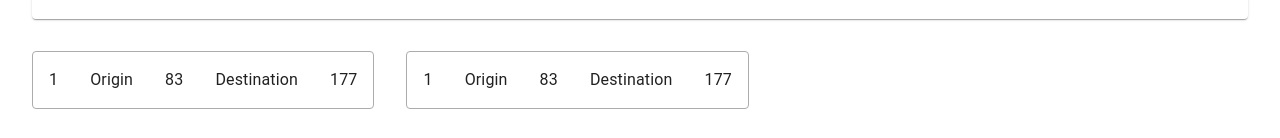
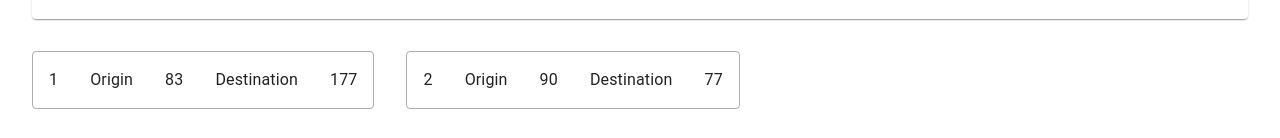
Before and after one commit to marcelitocosicoljr/istoppweb, a Next.js app: page /ivan in a window 1280 px wide. Shown: the part 1010-1148 px from the top of the page. Built offline with nearby package versions, Linux system fonts and the light colour scheme.

Commit message:
Update ivan.jsx

```diff
--- a/pages/ivan.jsx
+++ b/pages/ivan.jsx
@@ -5,6 +5,7 @@ import InfoCard from "components/UI/InfoCard";
 import DataTable from "components/UI/DataTable";
 import RouteLegs from "../components/UI/RouteLegs";
 import styled from "@emotion/styled";
+import { Paper } from "@mui/material";
 
 const IvanPage = () => {
   return (
@@ -30,7 +31,7 @@ const IvanPage = () => {
       </div>
       <Group>
         <RouteLegs index={1} origin={83} destination={177} />
-        <RouteLegs index={1} origin={83} destination={177} />
+        <RouteLegs index={2} origin={90} destination={77} />
       </Group>
     </Container>
   );
```
